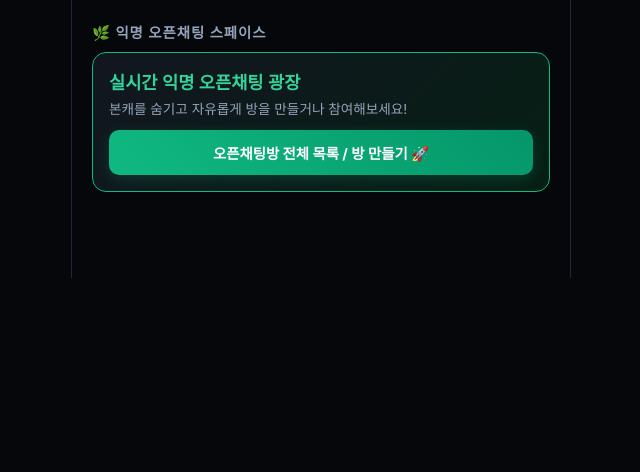
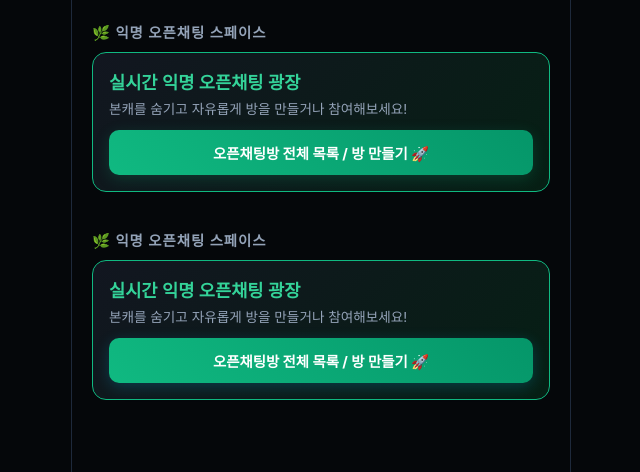
Before and after one commit to twinkelglue/App, a Flask app: page / in a window 1280 px wide. Shown: the part 522-994 px from the top of the page, without its empty margins (319-959 px from the left). Before the commit the page ends 800 px from the top, so only its background shows below. Run offline with Flask 3, Linux system fonts and the light colour scheme; the visitor is signed in with stand-in values (Sample User, id 1); data that the repository does not hold is empty; some libraries are stand-ins or nearby versions.

Commit message:
Update index.html

```diff
--- a/templates/index.html
+++ b/templates/index.html
@@ -274,6 +274,19 @@
             </a>
         </div>
     </div>
+    <!-- 🌿 익명 오픈채팅 스페이스 섹션 (이 코드가 들어가야 방을 만들 수 있습니다!) -->
+    <div class="section-title">🌿 익명 오픈채팅 스페이스</div>
+    <div class="list-container">
+        <div class="item-card" style="border: 1px solid #10b981; background: linear-gradient(135deg, #121620 0%, #061f14 100%); flex-direction: column; align-items: flex-start; gap: 12px; padding: 16px; border-radius: 14px; margin-bottom: 12px;">
+            <div class="item-info">
+                <div class="title" style="color: #34d399; font-size: 1.1rem; font-weight: 600;">실시간 익명 오픈채팅 광장</div>
+                <div class="subtitle" style="margin-top: 4px; color: #94a3b8; font-size: 0.85rem;">본캐를 숨기고 자유롭게 방을 만들거나 참여해보세요!</div>
+            </div>
+            <a href="{{ url_for('open_chat_list') }}" class="btn-gradient" style="background: linear-gradient(45deg, #10b981, #059669); width: 100%; box-sizing: border-box; text-align: center; padding: 12px; border-radius: 10px; color: white; text-decoration: none; font-weight: 700; display: block;">
+                오픈채팅방 전체 목록 / 방 만들기 🚀
+            </a>
+        </div>
+    </div>
     {% else %}
     <!-- 로그인 유도 화면 -->
     <div style="padding: 60px 20px; text-align: center;">
```
